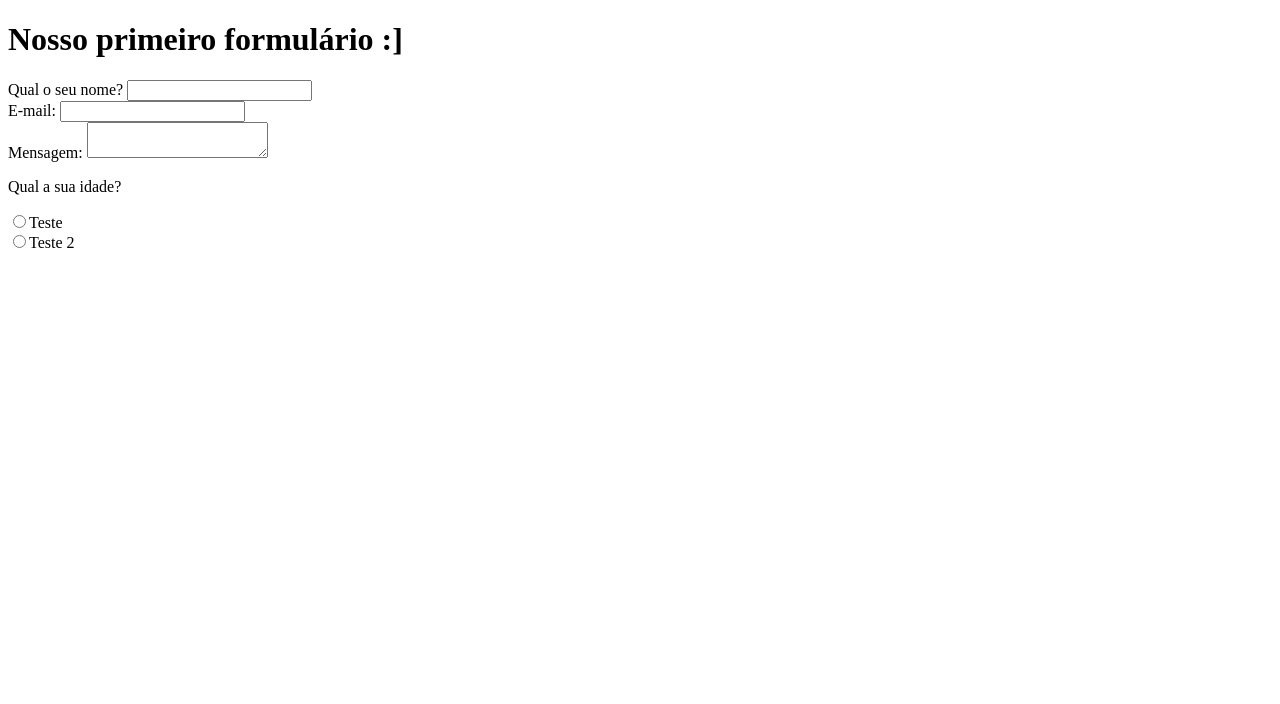
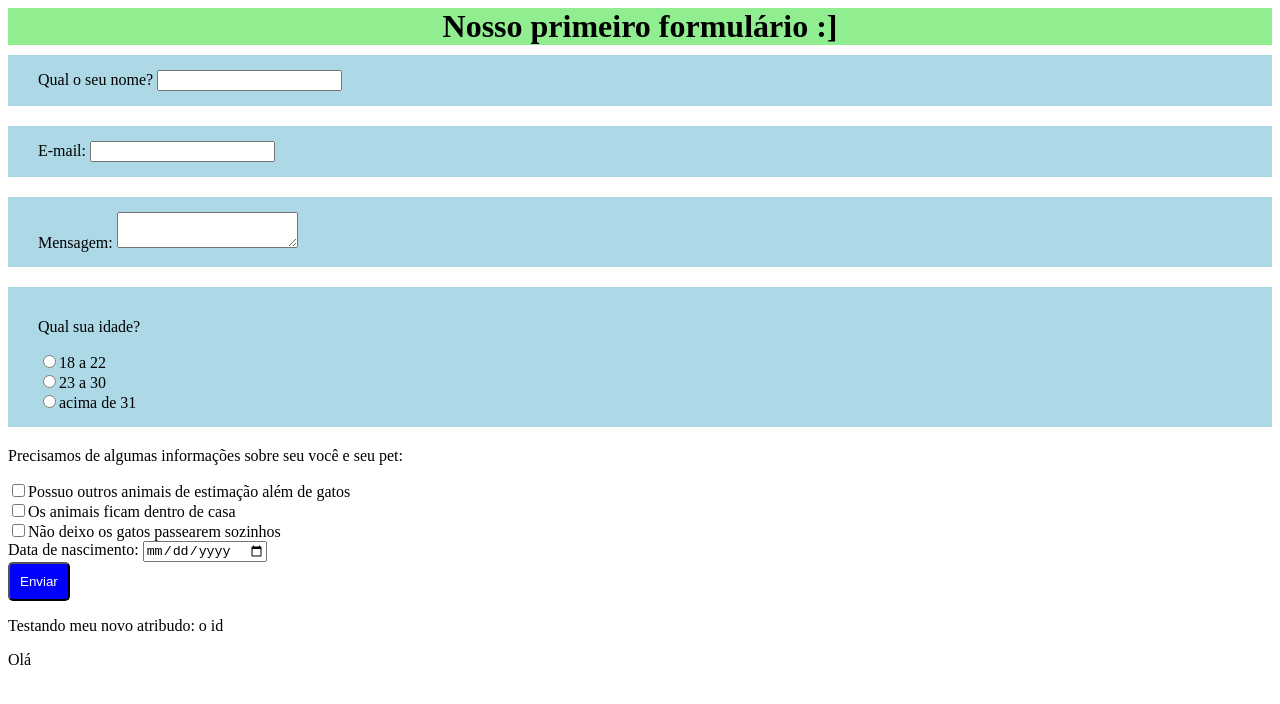
Before and after one commit to jenmacena19/STEM-web-devlopment, a plain HTML site: page aula-1/cadastro.html in a window 1280 px wide. Drawn offline with Linux system fonts and the light colour scheme.

Commit message:
feat: atualizacao exemplos CSS

```diff
--- a/aula-1/cadastro.html
+++ b/aula-1/cadastro.html
@@ -1,30 +1,50 @@
 <!DOCTYPE html>
 <html lang="en">
+
 <head>
   <meta charset="UTF-8">
   <meta name="viewport" content="width=device-width, initial-scale=1.0">
   <title>Cadastro</title>
+  <link rel="stylesheet" href="estilo-cadastro.css" />
 </head>
+
 <body>
-    <h1>Nosso primeiro formulário :]</h1>
-    <form action="/pagina-processa-dados-do-form" method="post" > <div>
+  <h1 class="titulo">Nosso primeiro formulário :]</h1>
+  <form action="/pagina-processa-dados-do-form" method="post">
+      <div class="form-group">
           <label for="nome">Qual o seu nome?</label>
           <input type="text" id="nome" />
       </div>
-      <div>
+      <div class="form-group">
           <label for="email">E-mail:</label>
           <input type="email" id="email" />
       </div>
-      <div>
+      <div class="form-group">
           <label for="msg">Mensagem:</label>
           <textarea id="msg"></textarea>
       </div>
+      <div class="form-group">
+          <p>Qual sua idade?</p>
+          <input type="radio" name="idade" value="18_22">18 a 22 <br>
+          <input type="radio" name="idade" value="23_30">23 a 30 <br>
+          <input type="radio" name="idade" value="mais31">acima de 31<br>
+      </div>
+      <div>
+          <p>Precisamos de algumas informações sobre seu você e seu pet:</p>
+          <input type="checkbox" name="pergunta1" value="outros_animais">Possuo outros animais de estimação além de
+          gatos<br>
+          <input type="checkbox" name="pergunta2" value="animais_em_casa">Os animais ficam dentro de casa<br>
+          <input type="checkbox" name="pergunta3" value="passear_sozinhos">Não deixo os gatos passearem sozinhos<br>
+      </div>
+      <div>
+          Data de nascimento: <input type="date" name="nascimento">
+      </div>
 
-      <div>
-        <p>Qual a sua idade?</p>
-        <input type="radio" name="Idade" value="18 a 20 anos">Teste <br>
-        <input type="radio" name="Idade" value="40 a 50 anos"/>Teste 2 <br>
-    </div>
+      <button type="submit" class="btn-sucess">Enviar</button>
+
+
+      <p id="my-id">Testando meu novo atribudo: o id</p>
+      <a>Olá</a>
 
   </form>
 
@@ -32,4 +52,5 @@
 
 
 </body>
+
 </html>
--- /dev/null
+++ b/aula-1/estilo-cadastro.css
@@ -0,0 +1,32 @@
+.form-group {
+    background-color: lightblue;
+    background-repeat: no-repeat;
+    background-position: center top;
+    background-attachment: fixed;
+    background-size: cover;
+    padding: 15px 30px;
+    margin-top: 10px;
+    margin-bottom: 20px;
+}
+
+body {
+    background: none;
+}
+
+.titulo {
+    margin: auto;
+    text-align: center;
+    background-color: lightgreen;
+}
+
+.btn-sucess {
+    padding: 10px;
+    cursor: pointer;
+    border-radius: 5px;
+    background-color: blue;
+    color: white;
+}
+
+a:hover {
+    color: violet;
+}
--- a/aula-1/estilo.css
+++ b/aula-1/estilo.css
@@ -1,3 +1,31 @@
 p {
     color: blue;
+    background-color: yellow;
+    margin: 20px 10px 45px 30px;
 }
+
+#my-id {
+    color: aqua;
+    background-color: pink;
+}
+
+a:hover {
+    color: blueviolet;
+}
+
+p {
+    padding-top: 50px;
+    padding-left: 20px;
+    padding-right: 55px;
+    padding-bottom: 40px;
+}
+/* Mudar o fundo da página */
+body {
+    background-color: rgb(170, 220, 220);
+}
+
+/*Exemplo de gradiente no fundo
+div {
+    background: content-box radial-gradient(rgb(33, 25, 144), skyblue);
+}
+*/
--- a/aula-2/estilo.css
+++ /dev/null
@@ -1,8 +0,0 @@
-h1 {
-    color: rgb(68, 0, 255)
-}
-
-h2 {
-    color: red;
-    font-size: 12pt;
-}
```
Also changed, not shown: aula-1/index.html (+30 -32 lines), aula-2/index.html (deleted, +0 -15 lines). Lines whose indentation alone changed are shown as unchanged.
